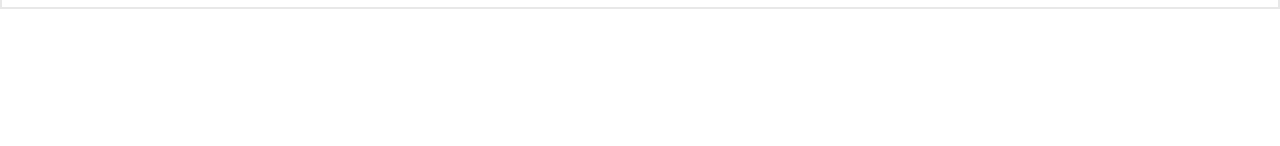
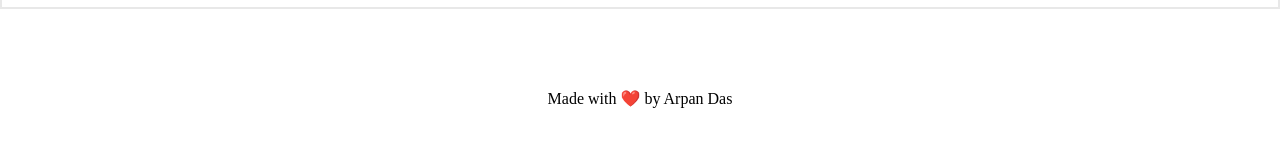
Before and after one commit to Arpan840/Blinkit, a plain HTML site: page index.html in a window 1280 px wide. Shown: the part 964-1110 px from the top of the page. Before the commit the page ends 973 px from the top, so only its background shows below. Drawn offline with Linux system fonts and the light colour scheme.

Commit message:
Footer added

```diff
--- a/index.html
+++ b/index.html
@@ -168,8 +168,11 @@
       </div>
     </div>
   </section>
+  <footer>
+    <p>Made with ❤️ by Arpan Das</p>
+  </footer>
   <script src="https://kit.fontawesome.com/e90f04dc1b.js" crossorigin="anonymous"></script>
-  <p></p>
+
 
 
 </body>
--- a/style.css
+++ b/style.css
@@ -174,7 +174,10 @@ nav {
    font-size: 15px;
    color: red;
  }
-
+ footer{
+  text-align: center;
+  margin: 10vh;
+ }
 
 @media screen and (max-width:800px) {
 
```
